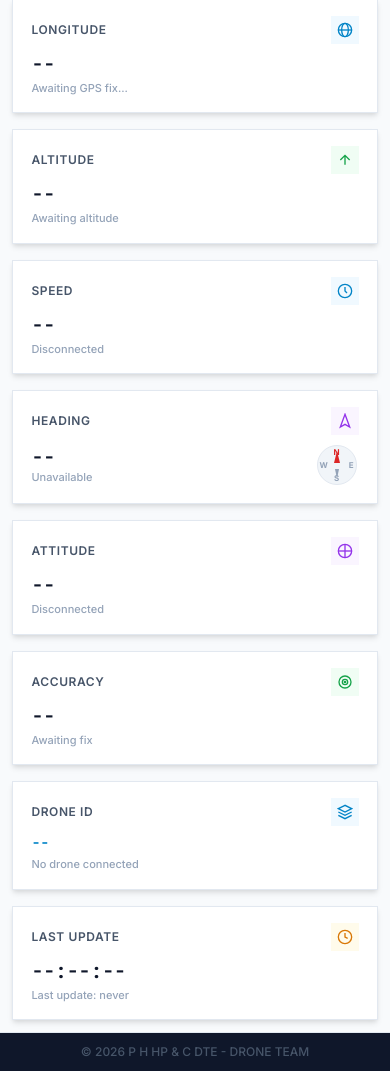
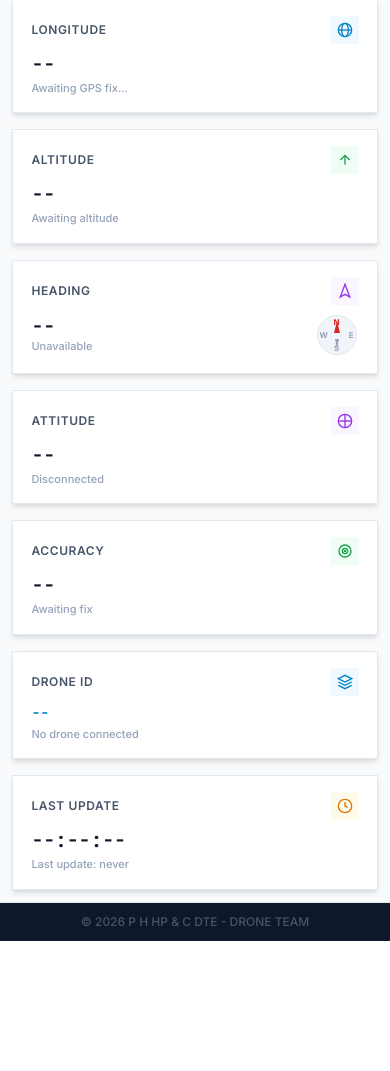
Before and after one commit to Utsabbeast/2026-P-H-HP-C-DTE---DRONE-TEAM, a Django app: page /dashboard/ in a window 390 px wide. Shown: the part 1006-2077 px from the top of the page. After the commit the page ends 1947 px from the top, so only its background shows below. Run offline with Django 4.2, Linux system fonts and the light colour scheme; data comes from the database, SQL or seed files in the repository; data that the repository does not hold is empty.

Commit message:
Remove speed telemetry card box from dashboard and mobile views

```diff
--- a/templates/dashboard.html
+++ b/templates/dashboard.html
@@ -562,23 +562,6 @@
                 </div>
             </div>
 
-            <!-- 6. Speed Card (Calculated & Live) -->
-            <div class="telemetry-card" id="cardSpeed">
-                <div class="card-header">
-                    <span class="card-label">Speed</span>
-                    <div class="card-icon blue">
-                        <svg viewBox="0 0 24 24" width="16" height="16" fill="none" stroke="currentColor" stroke-width="2">
-                            <circle cx="12" cy="12" r="10"/>
-                            <polyline points="12 6 12 12 15 15"/>
-                        </svg>
-                    </div>
-                </div>
-                <div class="card-body">
-                    <div class="card-value" id="valSpeed">--</div>
-                    <div class="card-subtext" id="subSpeed">Movement speed (m/s)</div>
-                </div>
-            </div>
-
             <!-- 7. Heading Card -->
             <div class="telemetry-card" id="cardHeading">
                 <div class="card-header">
```
Also changed, not shown: templates/mobile.html (+0 -10 lines).
